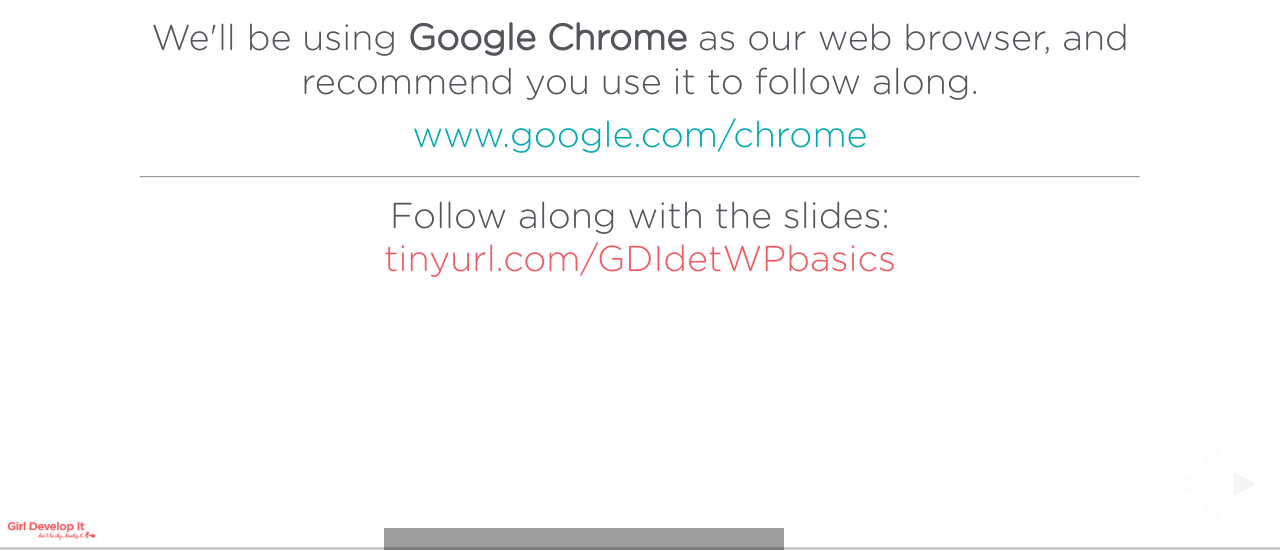
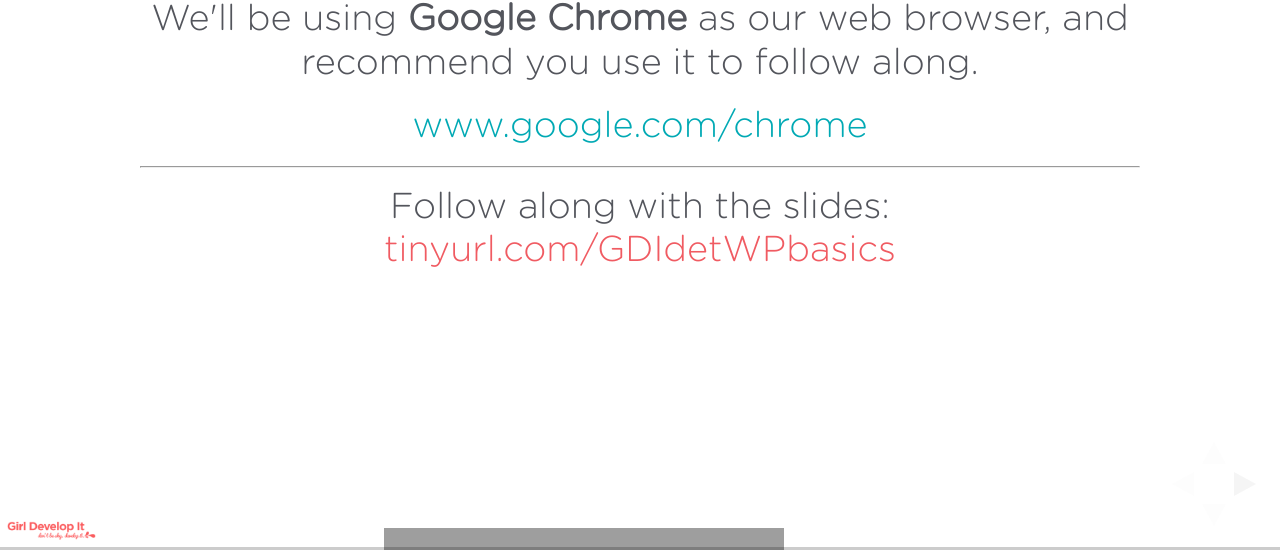
Before and after one commit to leeanndrees/gdi-det-wordpress-com, a plain HTML site: page index.html in a window 1280 px wide. Shown: the part 250-800 px from the top of the page. Drawn offline with Linux system fonts and the light colour scheme; grey boxes are pictures that could not be loaded.

Commit message:
messing with margins on slides and paragraphs

```diff
--- a/reveal/css/theme/simple.css
+++ b/reveal/css/theme/simple.css
@@ -55,7 +55,7 @@
 .right {float: right;}
 
 .reveal .slides>section, .reveal .slides>section>section {
-  margin-top: 7%;
+  margin-top: 5%;
 }
 
 /*********************************************
@@ -78,7 +78,7 @@
 
 .reveal section[data-background="#f05b62"] h2, .reveal section[data-background="#f05b62"] h1 {color: #fafafa;}
 .reveal h1 {margin: 0 0 30px;}
-
+.reveal p {margin-bottom: 20px;}
 /*********************************************
  * LINKS
  *********************************************/
```
